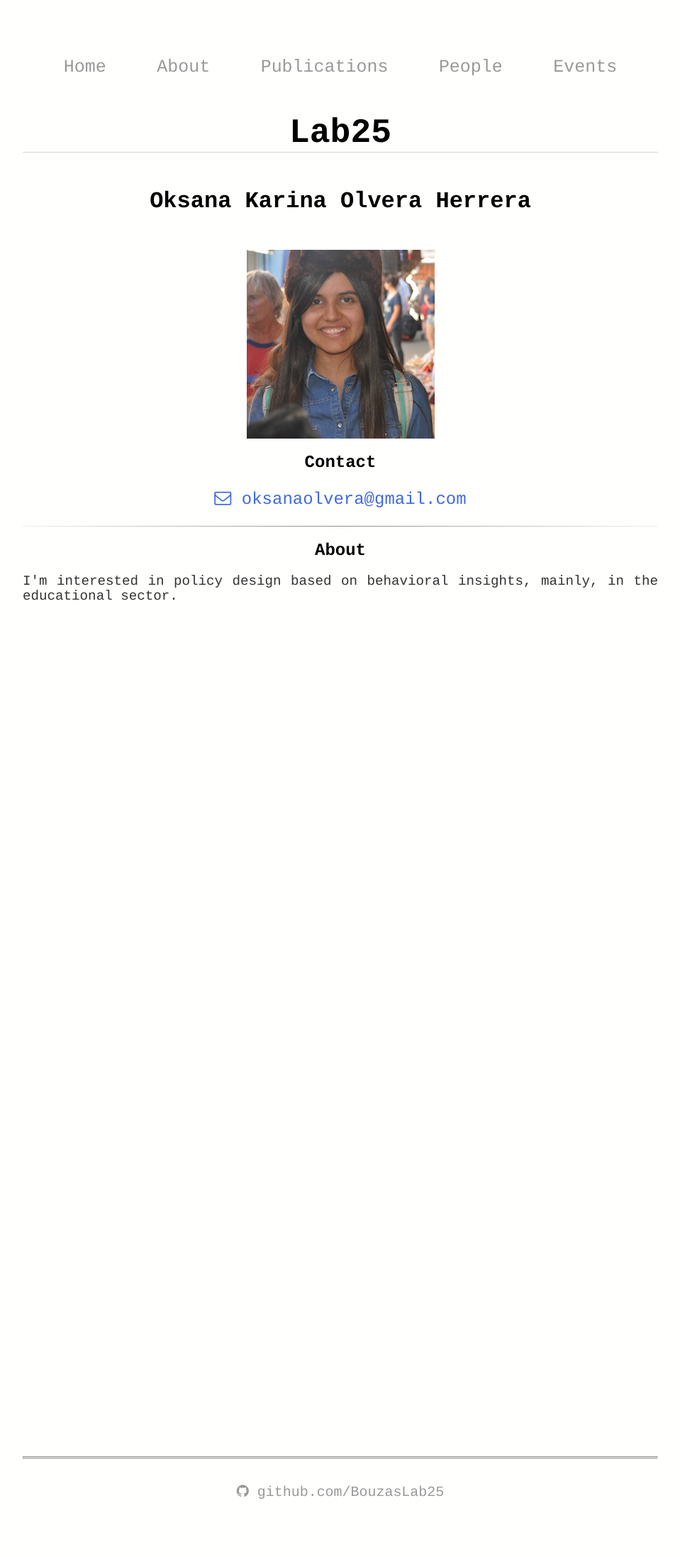
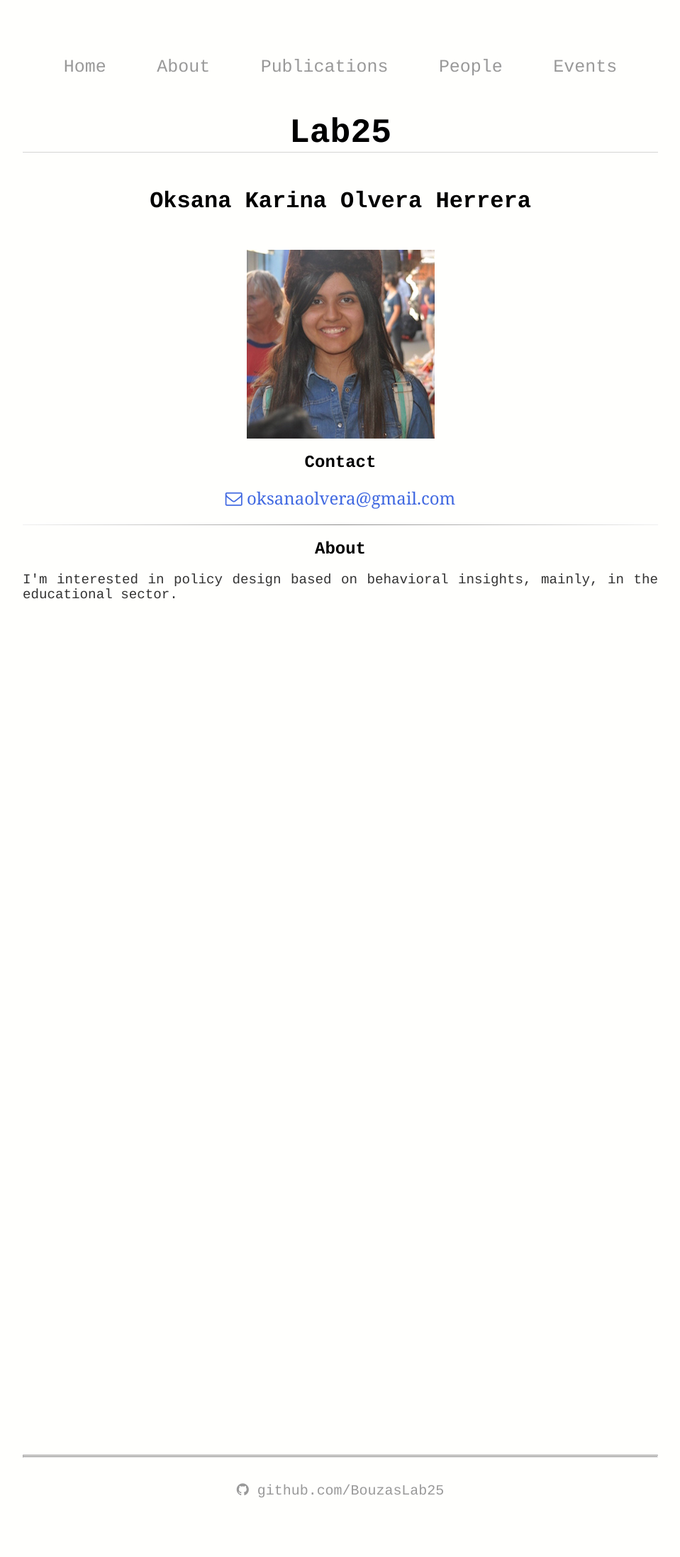
Before and after one commit to BouzasLab25/bouzaslab25.github.io, a Jekyll site: the page built from people/oksana.html, in a window 1280 px wide. Shown: the whole page at 71% size, without its empty margins (160-1119 px from the left). Built offline with Jekyll 4.4.1, drawn with Linux system fonts in a browser that asks for light colours.

Commit message:
Update main.css

```diff
--- a/css/main.css
+++ b/css/main.css
@@ -58,7 +58,7 @@
 
 p {
     font-size: 1.5em;
-    font-family:'Couries New', 'Courier', 'monospace';
+    font-family:'Georgia','Couries New', 'Courier', 'monospace';
     line-height: 1.1em;
     color: #333;
     text-align: center;
```
